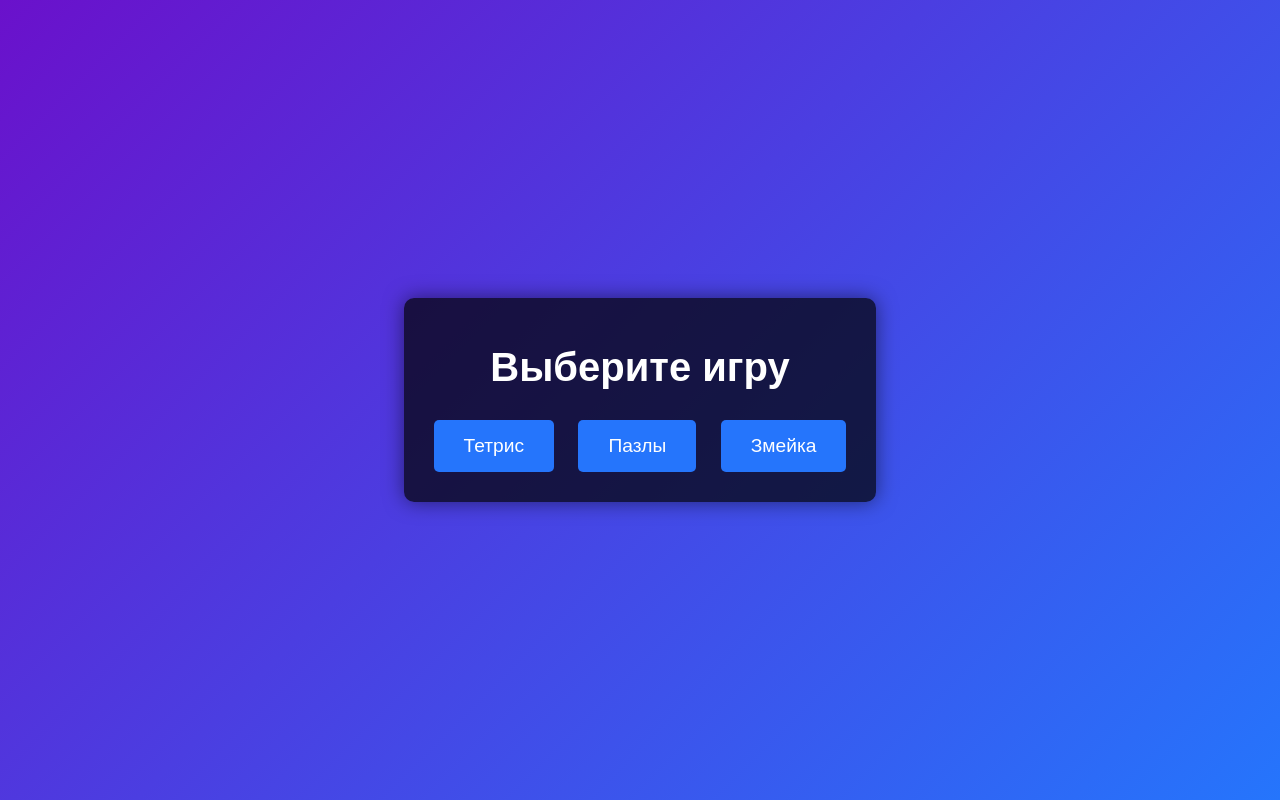
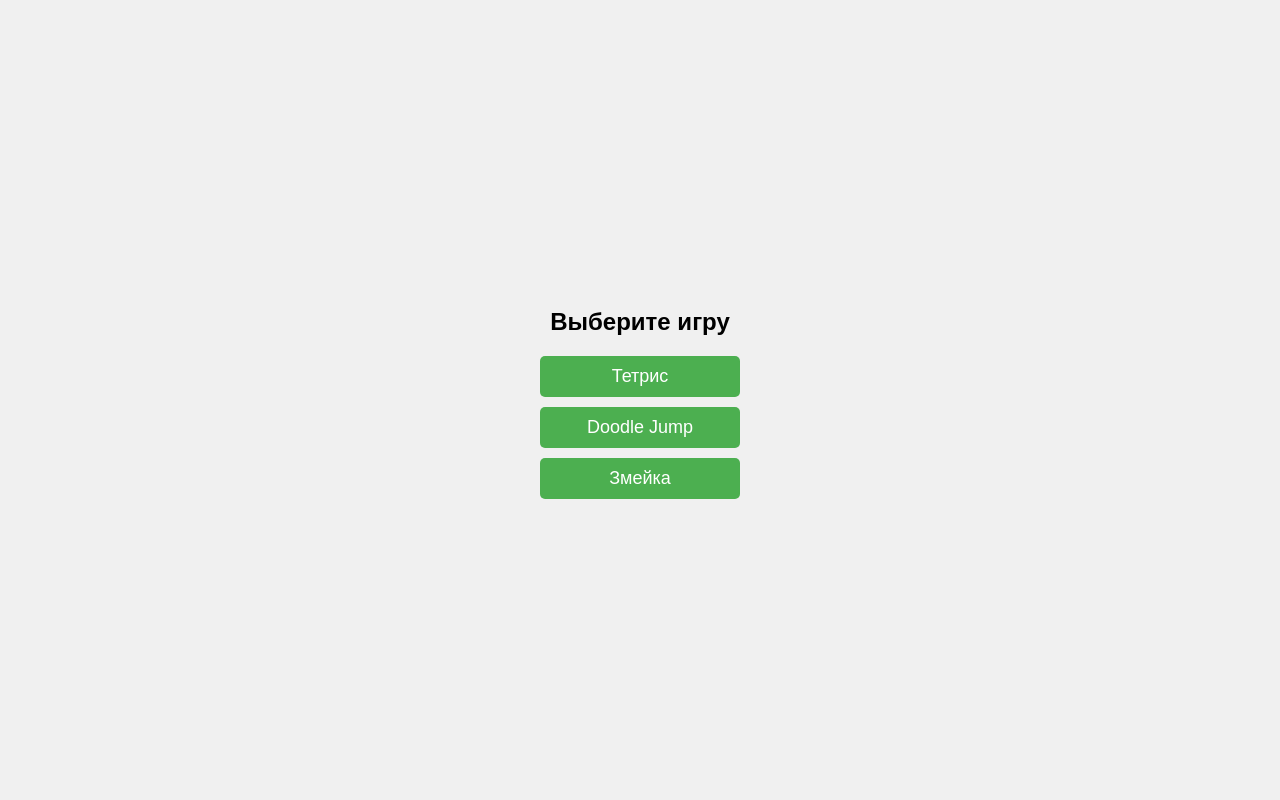
Before and after one commit to konorleo/web-, a plain HTML site: page index.html in a window 1280 px wide. Drawn offline with Linux system fonts and the light colour scheme.

Commit message:
Update index.html

```diff
--- a/index.html
+++ b/index.html
@@ -7,48 +7,53 @@
     <style>
         body {
             font-family: Arial, sans-serif;
-            background: linear-gradient(135deg, #6a11cb, #2575fc);
-            color: white;
-            text-align: center;
-            margin: 0;
-            padding: 0;
             display: flex;
             justify-content: center;
             align-items: center;
             height: 100vh;
+            margin: 0;
+            background-color: #f0f0f0;
         }
-        .container {
-            background: rgba(0, 0, 0, 0.7);
-            padding: 20px;
-            border-radius: 10px;
-            box-shadow: 0 0 20px rgba(0, 0, 0, 0.5);
+        .menu {
+            text-align: center;
         }
-        h1 {
-            font-size: 2.5rem;
+        .menu h1 {
             margin-bottom: 20px;
+            font-size: 24px;
         }
-        .game-button {
-            background: #2575fc;
+        .menu button {
+            display: block;
+            width: 200px;
+            padding: 10px;
+            margin: 10px auto;
+            font-size: 18px;
+            cursor: pointer;
+            border: none;
+            border-radius: 5px;
+            background-color: #4CAF50;
             color: white;
-            border: none;
-            padding: 15px 30px;
-            margin: 10px;
-            border-radius: 5px;
-            font-size: 1.2rem;
-            cursor: pointer;
-            transition: background 0.3s;
         }
-        .game-button:hover {
-            background: #6a11cb;
+        .menu button:hover {
+            background-color: #45a049;
+        }
+        @media (max-width: 600px) {
+            .menu button {
+                width: 80%;
+            }
+            .menu h1 {
+                font-size: 20px;
+            }
         }
     </style>
 </head>
 <body>
-    <div class="container">
+    <div class="menu">
         <h1>Выберите игру</h1>
-        <button class="game-button" onclick="window.location.href='tetris.html'">Тетрис</button>
-        <button class="game-button" onclick="window.location.href='puzzle.html'">Пазлы</button>
-        <button class="game-button" onclick="window.location.href='snake.html'">Змейка</button>
+        <button onclick="window.location.href='tetris.html'">Тетрис</button>
+        <button onclick="window.location.href='doodle_jump.html'">Doodle Jump</button>
+        <button onclick="window.location.href='snake.html'">Змейка</button>
     </div>
 </body>
 </html>
+</body>
+</html>
```
